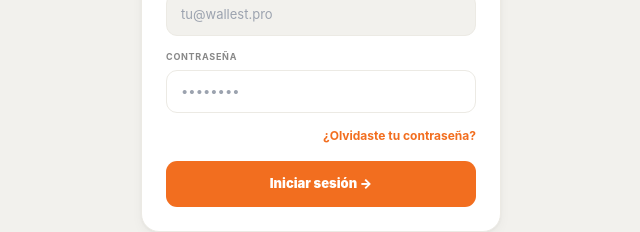
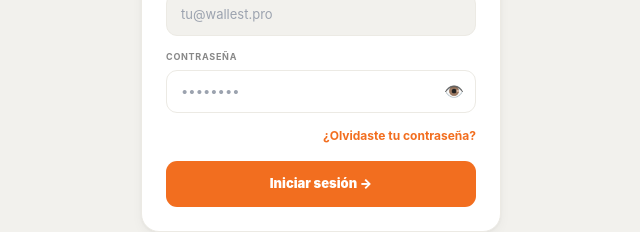
Before and after one commit to patomdq/wos3, a Next.js app: page /login in a window 1280 px wide. Shown: the part 414-646 px from the top of the page, without its empty margins (319-959 px from the left). Built offline with nearby package versions, Linux system fonts and the light colour scheme; no server answers.

Commit message:
feat: login — botón ojo para mostrar/ocultar contraseña

```diff
--- a/app/login/page.tsx
+++ b/app/login/page.tsx
@@ -13,6 +13,7 @@ export default function LoginPage() {
   const [terms, setTerms] = useState(false)
   const [loading, setLoading] = useState(false)
   const [error, setError] = useState('')
+  const [showPassword, setShowPassword] = useState(false)
 
   const handleLogin = async (e: React.FormEvent) => {
     e.preventDefault()
@@ -85,11 +86,17 @@ export default function LoginPage() {
               <div style={{ fontSize: 9, fontWeight: 700, color: '#888', letterSpacing: '0.08em', textTransform: 'uppercase', marginBottom: 6 }}>
                 Contraseña
               </div>
-              <input type="password" value={password} onChange={e => setPassword(e.target.value)}
-                placeholder="••••••••" required
-                style={{ width: '100%', background: '#fff', border: '1.5px solid #ECEAE4', borderRadius: 11, padding: '11px 14px', fontSize: 13, color: '#111', outline: 'none', fontFamily: 'inherit' }}
-                onFocus={e => e.target.style.borderColor = '#F26E1F'}
-                onBlur={e => e.target.style.borderColor = '#ECEAE4'} />
+              <div style={{ position: 'relative' }}>
+                <input type={showPassword ? 'text' : 'password'} value={password} onChange={e => setPassword(e.target.value)}
+                  placeholder="••••••••" required
+                  style={{ width: '100%', background: '#fff', border: '1.5px solid #ECEAE4', borderRadius: 11, padding: '11px 40px 11px 14px', fontSize: 13, color: '#111', outline: 'none', fontFamily: 'inherit', boxSizing: 'border-box' }}
+                  onFocus={e => e.target.style.borderColor = '#F26E1F'}
+                  onBlur={e => e.target.style.borderColor = '#ECEAE4'} />
+                <button type="button" onClick={() => setShowPassword(v => !v)}
+                  style={{ position: 'absolute', right: 12, top: '50%', transform: 'translateY(-50%)', background: 'none', border: 'none', cursor: 'pointer', color: '#888', fontSize: 16, lineHeight: 1, padding: 0 }}>
+                  {showPassword ? '🙈' : '👁️'}
+                </button>
+              </div>
             </div>
 
             <div style={{ display: 'flex', justifyContent: 'flex-end', marginBottom: 16 }}>
```
